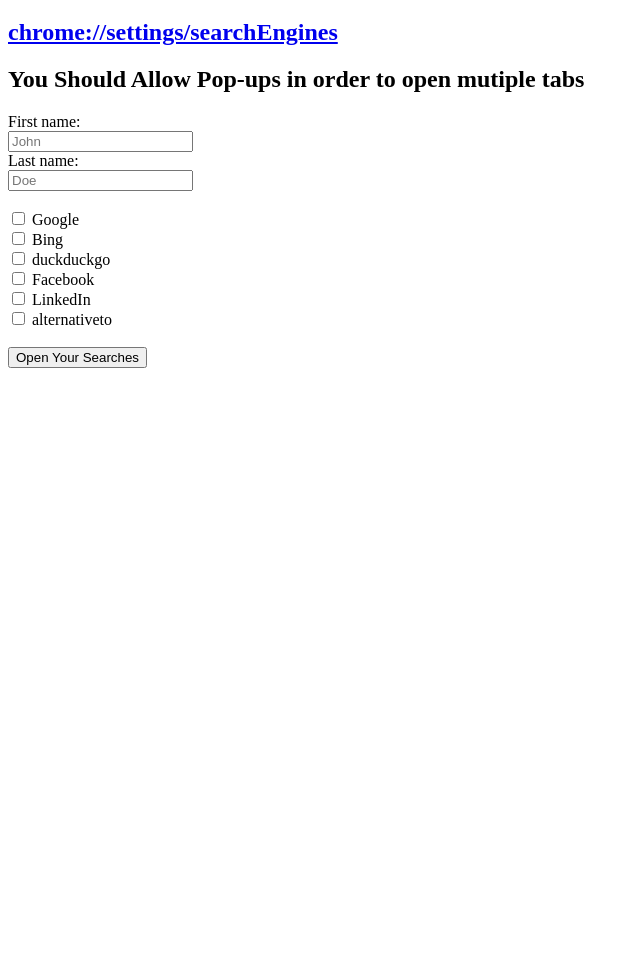
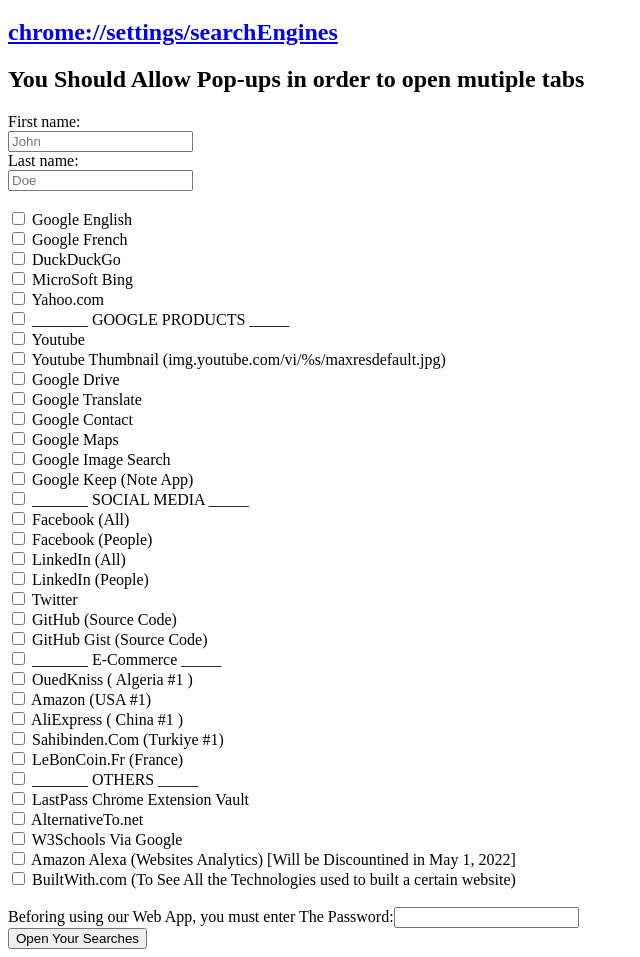
Before and after one commit to Abdessamed-Kohli/Abdessamed-Kohli.github.io, a plain HTML site: page Doxxing.html in a window 1280 px wide. Shown: the part 61-1018 px from the top of the page, without its empty margins (0-640 px from the left). Before the commit the page ends 800 px from the top, so only its background shows below. Drawn offline with nearby package versions, Linux system fonts and the light colour scheme.

Commit message:
2022-01-13

```diff
--- a/Doxxing.html
+++ b/Doxxing.html
@@ -5,27 +5,190 @@
     <meta charset="UTF-8">
     <meta http-equiv="X-UA-Compatible" content="IE=edge">
     <meta name="viewport" content="width=device-width, initial-scale=1.0">
-    <title>KOHLI Abdou Search Engines</title>
+    <title>KOHLI Abdou Omnibox (Multi Search Engines) | Version 1.3</title>
 
     <script src="https://ajax.googleapis.com/ajax/libs/jquery/3.5.1/jquery.min.js"></script>
 
     <script>
         // JSON data
-        SearchEnginesURLs = {
-            'google': 'https://google.com/search?q=%s&hl=en',
-            'duckduckgo': 'https://duckduckgo.com/?q=%s',
-            'bing': 'https://bing.com/search?q=%s',
+        SearchEnginesArrayJSON = [{
+                id: 'google_english',
+                title: 'Google English',
+                url: 'https://google.com/search?q=%s&hl=en',
+                keyword: '',
+            },
+            {
+                id: 'google_french',
+                title: 'Google French',
+                url: 'https://google.com/search?q=%s&hl=fr',
+            },
+            {
+                id: 'duckduckgo',
+                title: 'DuckDuckGo',
+                url: 'https://duckduckgo.com/?q=%s',
+            },
+            {
+                id: 'bing',
+                title: 'MicroSoft Bing',
+                url: 'https://bing.com/search?q=%s',
+            },
+            {
+                id: 'yahoo',
+                title: 'Yahoo.com',
+                url: 'https://search.yahoo.com/search?&p=%s',
+            },
+            {
+                id: '_______ GOOGLE PRODUCTS',
+                title: '_______ GOOGLE PRODUCTS _____',
+                url: '',
+            },
+            {
+                id: 'youtube',
+                title: 'Youtube',
+                url: 'https://youtube.com/results?search_query=%s'
+            },
+            {
+                id: 'youtube_Thumbnail',
+                title: 'Youtube Thumbnail (img.youtube.com/vi/%s/maxresdefault.jpg)',
+                url: 'http://img.youtube.com/vi/%s/maxresdefault.jpg'
+            },
+            {
+                id: 'GoogleDrive',
+                title: 'Google Drive',
+                url: 'https://drive.google.com/drive/search?q=%s'
+            },
+            {
+                id: 'GoogleTranslate',
+                title: 'Google Translate',
+                url: 'https://translate.google.com/#auto|auto|%s'
+            },
+            {
+                id: 'GoogleContact',
+                title: 'Google Contact',
+                url: 'https://contacts.google.com/search/%s'
+            },
+            {
+                id: 'GoogleMaps',
+                title: 'Google Maps',
+                url: 'https://google.com/maps/search/%s?hl=en'
+            },
+            {
+                id: 'Google_Image',
+                title: 'Google Image Search',
+                url: 'https://google.com/imghp?hl=en',
+            },
+            {
+                id: 'Google_Keep',
+                title: 'Google Keep (Note App)',
+                url: 'https://keep.google.com/#search/text%253D%s',
+            },
 
+
+            {
+                id: '_______ SOCIAL MEDIA',
+                title: '_______ SOCIAL MEDIA _____',
+                url: '',
+            },
             // Failed to load resource: net::ERR_BLOCKED_BY_RESPONSE [duplicate]
             // https://stackoverflow.com/questions/44572387/failed-to-load-resource-neterr-blocked-by-response
-            'facebook_all': 'http://www.facebook.com/search/top/?q=%s',
-            'facebook_people': 'https://facebook.com/search/people/?q=%s',
+            {
+                id: 'facebook_all',
+                title: 'Facebook (All)',
+                url: 'https://facebook.com/search/top/?q=%s',
+            },
+            {
+                id: 'facebook_people',
+                title: 'Facebook (People)',
+                url: 'https://facebook.com/search/people/?q=%s',
+            },
+            {
+                id: 'linkedin_all',
+                title: 'LinkedIn (All)',
+                url: 'https://linkedin.com/search/results/all/?keywords=%s',
+            },
+            {
+                id: 'linkedin_people',
+                title: 'LinkedIn (People)',
+                url: 'https://linkedin.com/search/results/people/?keywords=%s',
+            },
+            {
+                id: 'twitter',
+                title: 'Twitter',
+                url: 'https://twitter.com/search?q=%s',
+            },
+            {
+                id: 'github',
+                title: 'GitHub (Source Code)',
+                url: 'https://github.com/search?q=%s',
+            },
+            {
+                id: 'github_Gist',
+                title: 'GitHub Gist (Source Code)',
+                url: 'https://gist.github.com/search?q=%s',
+            },
 
-            'linkedin_all': 'https://linkedin.com/search/results/all/?keywords=%s',
-            'linkedin_people': 'https://linkedin.com/search/results/people/?keywords=%s',
+            {
+                id: '_______ E-Commerce _____',
+                title: '_______ E-Commerce _____',
+                url: '',
+            },
+            {
+                id: 'ouedkniss',
+                title: 'OuedKniss ( Algeria #1 )',
+                url: 'https://www.ouedkniss.com/s/1?gKeywords=%s',
+            },
+            {
+                id: 'amazon',
+                title: 'Amazon (USA #1)',
+                url: 'https://www.amazon.com/s?k=%s',
+            },
+            {
+                id: 'aliexpress',
+                title: 'AliExpress ( China #1 )',
+                url: 'https://www.aliexpress.com/wholesale?&SearchText=%s',
+            },
+            {
+                id: 'sahibinden',
+                title: 'Sahibinden.Com (Turkiye #1)',
+                url: 'https://www.sahibinden.com/vasita?query_text=%s',
+            },
+            {
+                id: 'leboncoin',
+                title: 'LeBonCoin.Fr (France)',
+                url: 'https://www.leboncoin.fr/recherche?text=%s',
+            },
 
-            'alternativeto': 'https://alternativeto.net/browse/search/?q=%s'
-        }
+            {
+                id: '_______ OTHERS',
+                title: '_______ OTHERS _____',
+                url: '',
+            },
+            {
+                id: 'lastpass',
+                title: 'LastPass Chrome Extension Vault',
+                url: 'chrome-extension://hdokiejnpimakedhajhdlcegeplioahd/vault.html',
+            },
+            {
+                id: 'alternativeto',
+                title: 'AlternativeTo.net',
+                url: 'https://alternativeto.net/browse/search/?q=%s',
+            },
+            {
+                id: 'w3schools',
+                title: 'W3Schools Via Google',
+                url: 'https://google.com/search?q=%s+site%3Aw3schools.com&hl=en'
+            },
+            {
+                id: 'alexa',
+                title: 'Amazon Alexa (Websites Analytics) [Will be Discountined in May 1, 2022]',
+                url: 'https://www.alexa.com/siteinfo/%s'
+            },
+            {
+                id: 'builtwith',
+                title: 'BuiltWith.com (To See All the Technologies used to built a certain website)',
+                url: 'https://builtwith.com/?q=%s'
+            },
+        ]
     </script>
 
 </head>
@@ -50,25 +213,33 @@
         <input type="text" id="lname" name="lname" placeholder="Doe"><br>
 
         <br>
-        <input type="checkbox" id="google" name="cb1">
-        <label for="google"> Google</label><br>
-        <input type="checkbox" id="bing" name="cb1">
-        <label for="bing"> Bing</label><br>
-        <input type="checkbox" id="duckduckgo" name="cb1">
-        <label for="duckduckgo"> duckduckgo</label><br>
-        <input type="checkbox" id="facebook" name="cb1">
-        <label for="facebook"> Facebook</label><br>
-        <input type="checkbox" id="linkedin" name="cb1">
-        <label for="linkedin"> LinkedIn</label><br>
-        <input type="checkbox" id="alternativeto" name="cb1">
-        <label for="alternativeto"> alternativeto</label>
 
-        <br><br>
+        <div id="output">
+
+            <!-- <input type="checkbox" id="google">
+            <label for="google"> Google</label><br> -->
+
+        </div>
+
+        <br>
+        <label for="pwd">Beforing using our Web App, you must enter The Password:</label><input type="password"
+            id="pwd">
+
+        <br>
         <input type="submit" value="Open Your Searches">
     </form>
 
     <script>
         $(document).ready(function () {
+
+            // generate HTML Output from a JSON array
+            SearchEnginesArrayJSON.forEach(element => {
+                $('div#output').append(`<input type="checkbox" id="${element.id}">`)
+                $('div#output').append(`<label for="${element.id}"> ${element.title}</label>`)
+                $('div#output').append(`<br>`)
+            });
+
+
             $('#myForm').submit(function (e) {
                 e.preventDefault();
                 // or return false;
@@ -77,25 +248,27 @@
                 var lname = $('#lname').val();
                 var query = `${fname} ${lname}`;
 
-                if ($('#google').prop("checked") == true) {
-                    window.open(SearchEnginesURLs.google.replace('%s', query));
+                // if ($('#google').prop("checked") == true) {
+                //     window.open(SearchEnginesURLs.google.replace('%s', query));
+                // }
+
+                entered_password = $("#pwd").val()
+                switch (entered_password) {
+                    case 'Abdou':
+                        SearchEnginesArrayJSON.forEach(element => {
+                            if ($(`#${element.id}`).prop("checked") == true)
+                                window.open(`${element.url.replace('%s', query)}`);
+                        });
+                        break;
+                    case "":
+                        alert('[ ERROR, PASSWORD IS EMPTY ] => the password must NOT be empty')
+                        break;
+                    default:
+                        alert(
+                            `[ ERROR, FALSE PASSWORD ] => '${entered_password}'' is NOT Correct, try again`
+                        )
+                        break;
                 }
-                if ($('#bing').prop("checked") == true) {
-                    window.open(SearchEnginesURLs.bing.replace('%s', query));
-                }
-                if ($('#facebook').prop("checked") == true) {
-                    window.open(SearchEnginesURLs.facebook_people.replace('%s', query));
-                }
-                if ($('#linkedin').prop("checked") == true) {
-                    window.open(SearchEnginesURLs.linkedin_people.replace('%s', query));
-                }
-                if ($('#duckduckgo').prop("checked") == true) {
-                    window.open(SearchEnginesURLs.duckduckgo.replace('%s', query));
-                }
-                if ($('#alternativeto').prop("checked") == true) {
-                    window.open(SearchEnginesURLs.alternativeto.replace('%s', query));
-                }
-
             });
         });
     </script>
```
